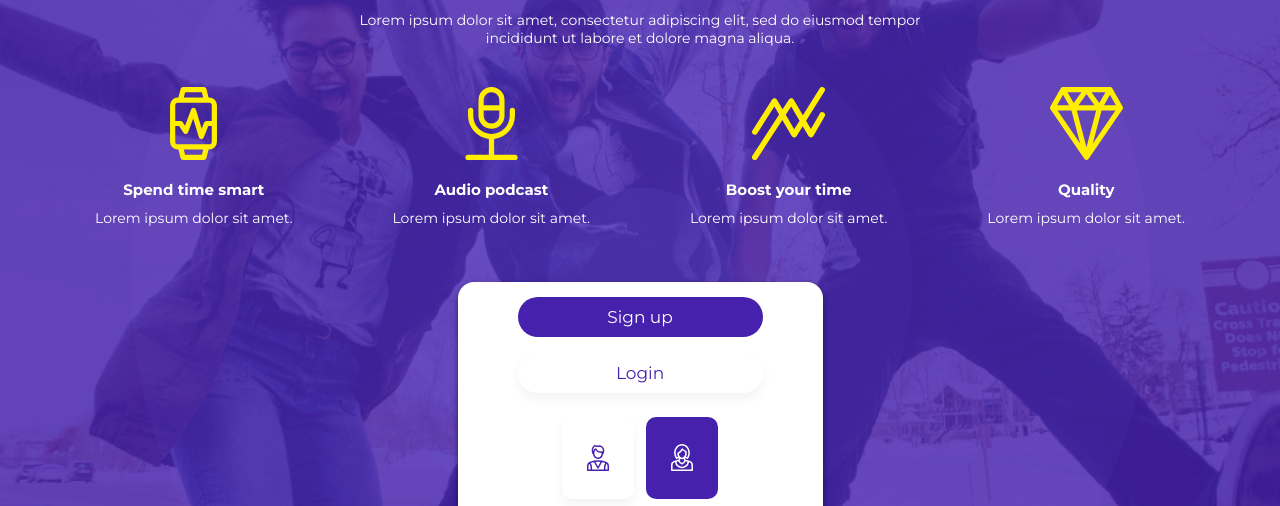
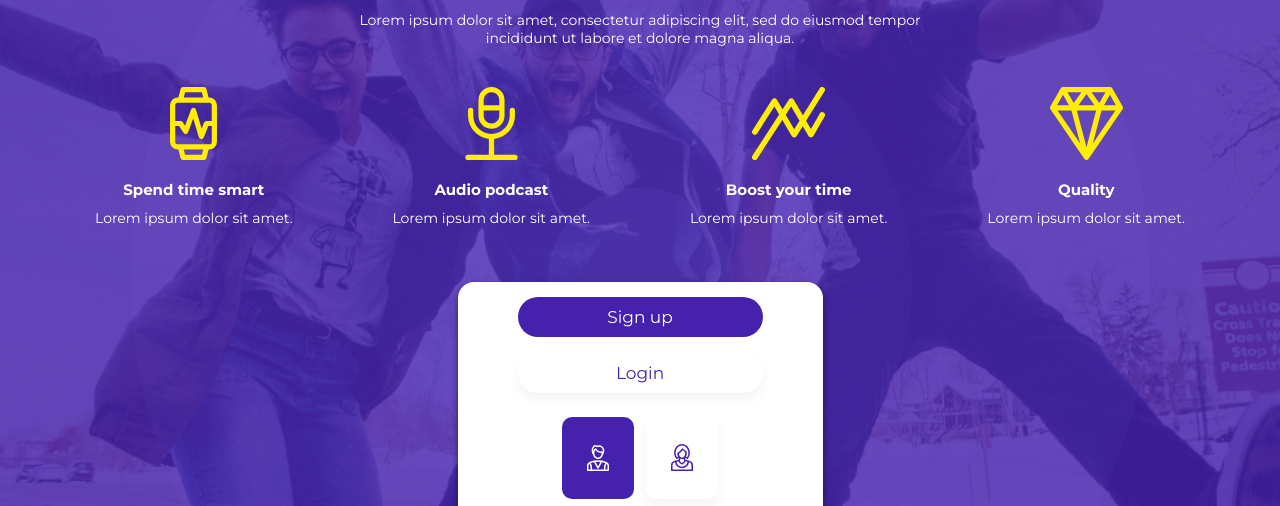
Before and after one commit to devMagno/tunecast, a plain HTML site: page index.html in a window 1280 px wide. Both pictures are taken after a click on the link 598 px from the left and 751 px from the top of the page. Shown: the part 294-800 px from the top of the page. Drawn offline with Linux system fonts and the light colour scheme.

Commit message:
Adiciona troca de gênero ao clique e atualiza reset de estilos

```diff
--- a/css/scss/_reset.scss
+++ b/css/scss/_reset.scss
@@ -8,6 +8,8 @@
 img {
   display: block;
   max-width: 100%;
+  pointer-events: none;
+  user-select: none;
 }
 ul {
   list-style: none;
@@ -15,4 +17,5 @@ ul {
 a {
   text-decoration: none;
   color: inherit;
+  cursor: pointer;
 }
--- a/index.html
+++ b/index.html
@@ -99,8 +99,8 @@
         <a href="#" class="buttons__button">Login</a>
       </div>
       <div class="genders">
-        <a href="#" class="genders__item"><img src="img/male.svg" alt="Male"></a>
-        <a href="#" class="genders__item genders__item--purple"><img src="img/female.svg" alt="Female"></a>
+        <a class="genders__item"><img src="img/male.svg" alt="Male"></a>
+        <a class="genders__item genders__item--purple"><img src="img/female.svg" alt="Female"></a>
       </div>
       <form action="#" class="section__form">
         <div class="section__group">
--- a/js/script.js
+++ b/js/script.js
@@ -3,3 +3,18 @@ const header = document.querySelector('.header')
 hamburgerButton.addEventListener('click', () => {
   header.classList.toggle('open')
 })
+
+const genderButtons = document.querySelectorAll('.genders__item')
+genderButtons.forEach(el => {
+  el.addEventListener('click', switchGender)
+});
+
+function switchGender(event) {
+  const button = event.currentTarget
+
+  genderButtons.forEach(el => {
+    el.classList.remove('genders__item--purple')
+  });
+
+  button.classList.toggle('genders__item--purple')
+}
```
Also changed, not shown: css/style.css.
